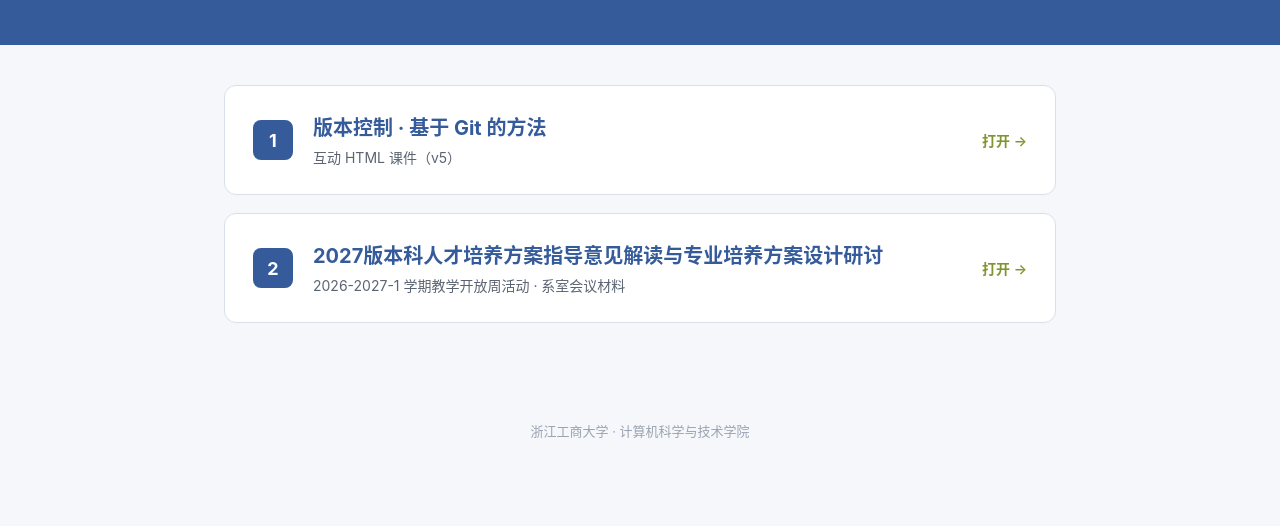
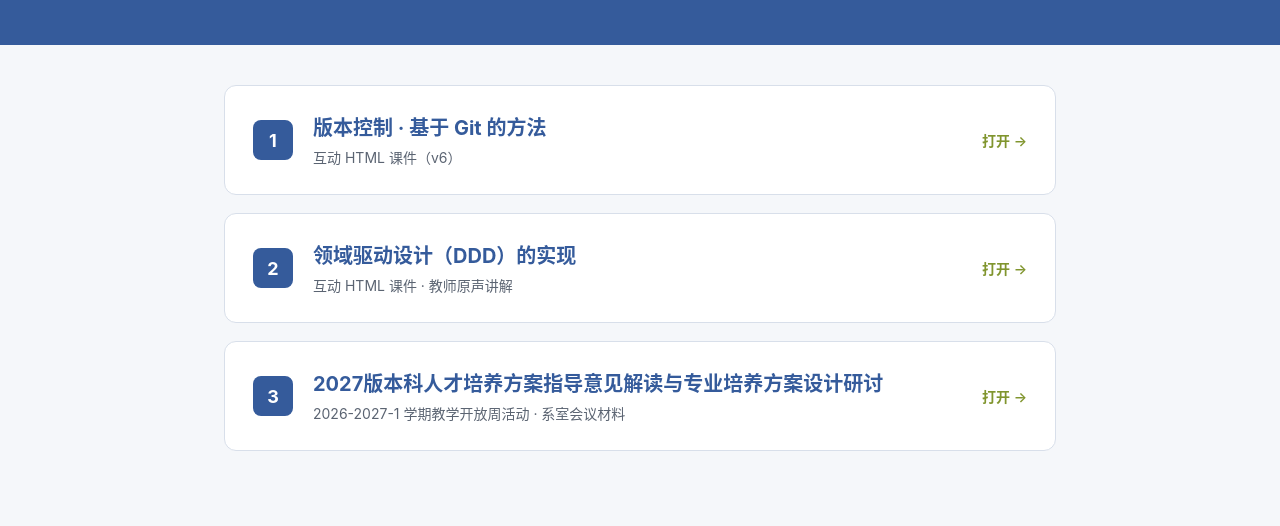
Before and after one commit to sebestp/coursewise, a plain HTML site: page index.html in a window 1280 px wide. Shown: the part 176-702 px from the top of the page. Drawn offline with Linux system fonts and the light colour scheme.

Commit message:
教学资源首页挂载 DDD 课件入口

```diff
--- a/index.html
+++ b/index.html
@@ -53,12 +53,20 @@
       <div class="idx">1</div>
       <div class="body">
         <div class="t">版本控制 · 基于 Git 的方法</div>
-        <div class="d">互动 HTML 课件（v5）</div>
+        <div class="d">互动 HTML 课件（v6）</div>
+      </div>
+      <div class="go">打开 →</div>
+    </a>
+    <a class="card" href="ddd/">
+      <div class="idx">2</div>
+      <div class="body">
+        <div class="t">领域驱动设计（DDD）的实现</div>
+        <div class="d">互动 HTML 课件 · 教师原声讲解</div>
       </div>
       <div class="go">打开 →</div>
     </a>
     <a class="card" href="talent-2027.html">
-      <div class="idx">2</div>
+      <div class="idx">3</div>
       <div class="body">
         <div class="t">2027版本科人才培养方案指导意见解读与专业培养方案设计研讨</div>
         <div class="d">2026-2027-1 学期教学开放周活动 · 系室会议材料</div>
```
